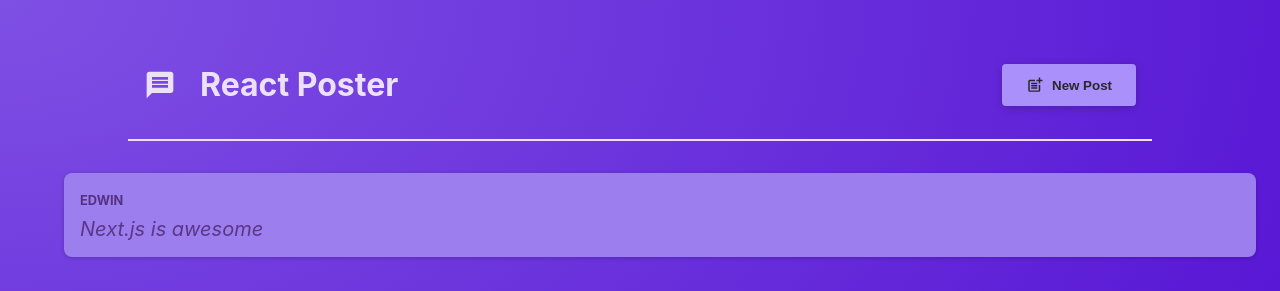
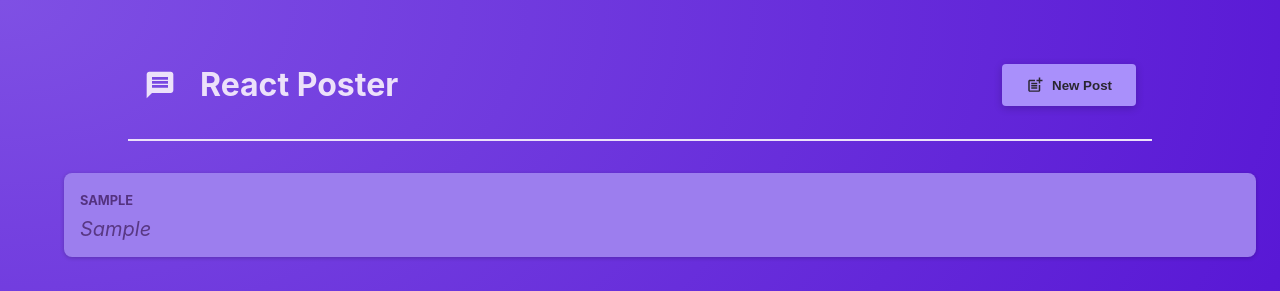
Before and after one commit to edcsu/react_refresher, a React (Vite) app: page / in a window 1280 px wide. Both pictures are taken after typing "Sample", "Sample" into the empty fields and a click on the button "Submit". Shown: the top 291 px of the page. Built offline with nearby package versions, Linux system fonts and the light colour scheme.

Commit message:
style: output list of posts

```diff
--- a/components/Post.jsx
+++ b/components/Post.jsx
@@ -2,7 +2,7 @@ import classes from './Post.module.css'
 const Post = (props) => {
     return (
         <div className={classes.post}>
-            <p className={classes.author}>{props.name}</p>
+            <p className={classes.author}>{props.author}</p>
             <p className={classes.text}>{props.body}</p>
         </div>
     )
--- a/components/PostList.jsx
+++ b/components/PostList.jsx
@@ -9,7 +9,7 @@ const PostList = ({isPosting, onStopPosting}) => {
 
     const addPostHandler = (postData) => {
         setPostArray((previousPosts) => {
-            [ postData, ...previousPosts]
+          return [ postData, ...previousPosts]
         })
     }
     return (
@@ -18,7 +18,9 @@ const PostList = ({isPosting, onStopPosting}) => {
                 <NewPost onCancel={onStopPosting} onAddPost={addPostHandler} />
             </Modal>)}
             <ul className={classes.post}>
-                <Post name='Edwin' body='Next.js is awesome' />
+                {postArray.map((post, index) => (
+                    <Post key={index} author={post.author} body={post.body} />
+                ))}
             </ul>
         </>
     )
```
